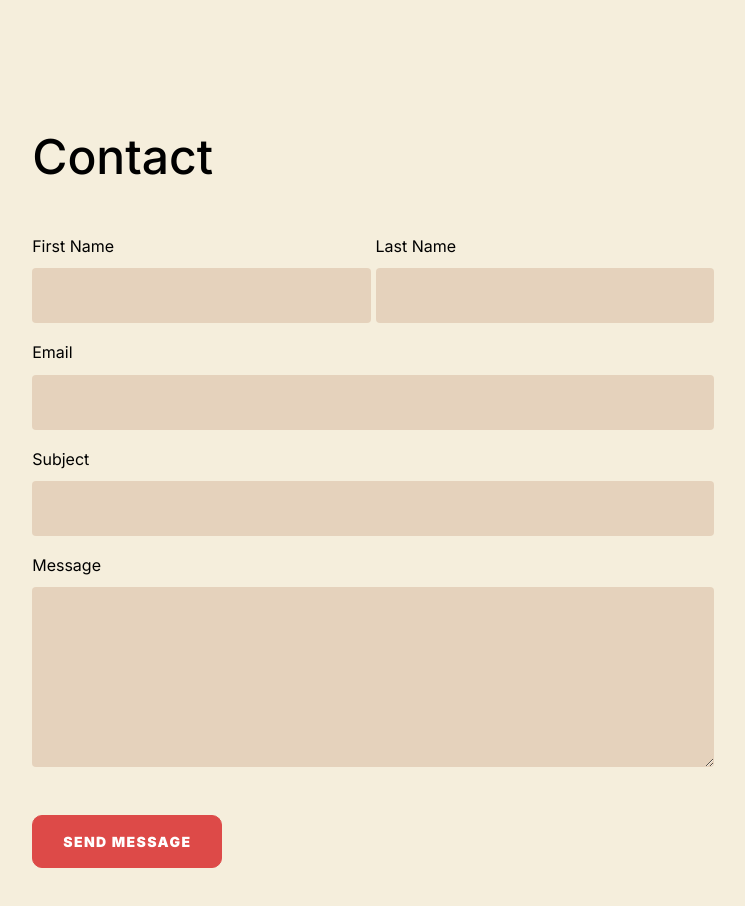
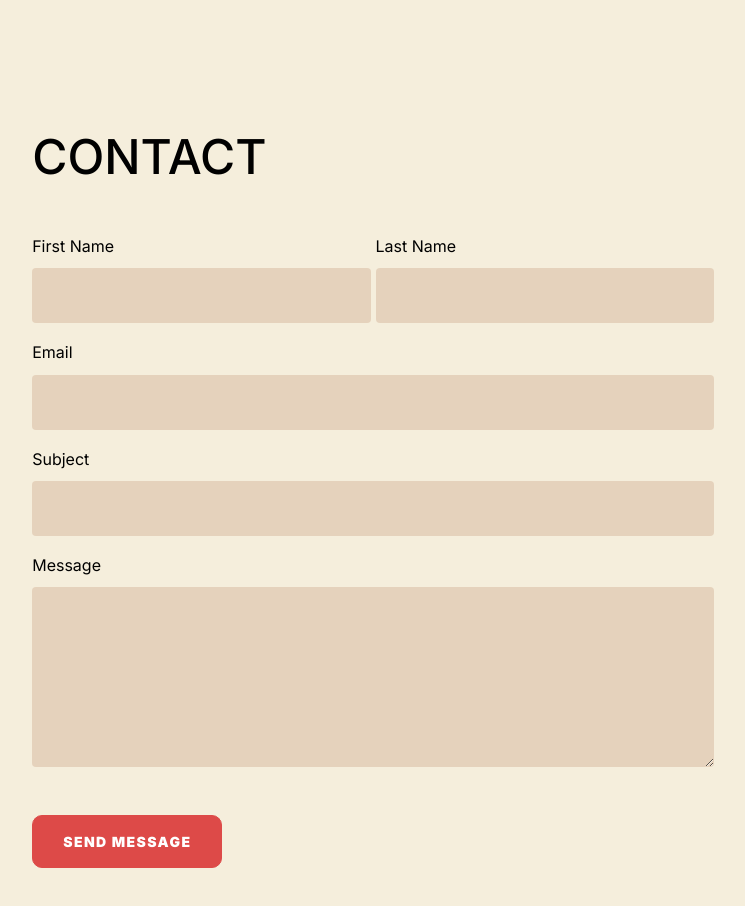
Before and after one commit to SatyajitRAIJIN/RAIJIN_portfolio, a plain HTML site: page index.html in a window 1280 px wide. Shown: the part 4220-5126 px from the top of the page, without its empty margins (392-1137 px from the left). Drawn offline with Linux system fonts and the light colour scheme; files whose address does not match are found by name.

Commit message:
Update index.html

```diff
--- a/index.html
+++ b/index.html
@@ -470,7 +470,7 @@
           <div class="container">
             <div class="row justify-content-center">
               <div class="col-md-8">
-                <h2 class=" mb-5 heading">Contact</h2>
+                <h2 class=" mb-5 heading">CONTACT</h2>
 
                 <form action="#">
 
```
